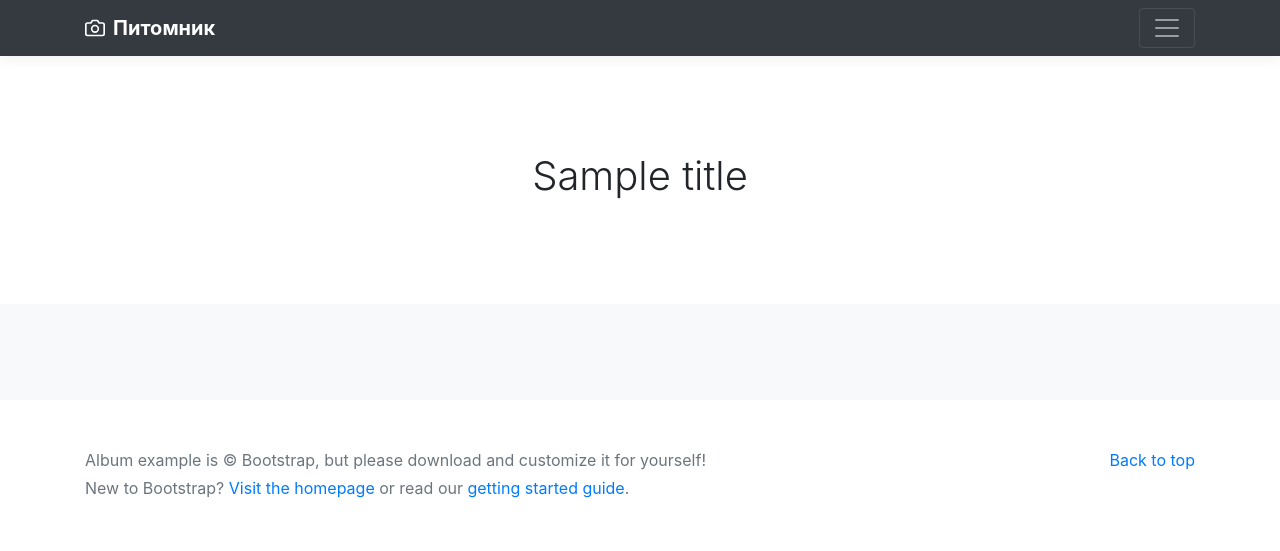
After one commit to cosmonavtom/Shelter_CBV, a Django app: template dogs/templates/dogs/base.html in a window 1280 px wide. The commit adds this page. Shown: the top 551 px of the page. Run offline with Django 5.2, Linux system fonts and the light colour scheme; the template is opened without the code that fills it: most values are stand-ins (such as "Sample title", 1, 10 or a date in 2020); some libraries are stand-ins or nearby versions.

Commit message:
Создан CRUD и urls для него

```diff
--- /dev/null
+++ b/dogs/templates/dogs/base.html
@@ -0,0 +1,93 @@
+{% load static %}
+<!doctype html>
+<html lang="en">
+<head>
+    <meta charset="utf-8">
+    <meta name="viewport" content="width=device-width, initial-scale=1, shrink-to-fit=no">
+    <title>{{ title }}</title>
+    <!-- Bootstrap core CSS -->
+    <link href="{% static 'css/bootstrap.min.css' %}" rel="stylesheet">
+    <!-- Custom styles for this template -->
+    <link href="{% static 'css/album.css' %}" rel="stylesheet">
+</head>
+
+<body>
+
+<header>
+    <div class="collapse bg-dark" id="navbarHeader">
+        <div class="container">
+            <div class="row">
+                <div class="col-sm-8 col-md-7 py-4">
+                    <h4 class="text-white">About</h4>
+                    <p class="text-muted">Add some information about the album below, the author, or any other
+                        background context. Make it a few sentences long so folks can pick up some informative tidbits.
+                        Then, link them off to some social networking sites or contact information.</p>
+                </div>
+                <div class="col-sm-4 offset-md-1 py-4">
+                    <h4 class="text-white">Меню</h4>
+                    <ul class="list-unstyled">
+                        <li><a href="{% url 'dogs:index' %}" class="text-white">Главная</a></li>
+                        <li><a href="{% url 'dogs:categories' %}" class="text-white">Породы</a></li>
+                        <li><a href="{% url 'dogs:list_dogs' %}" class="text-white">Собаки</a></li>
+                        <li><a href="{% url 'dogs:create_dog' %}" class="text-white">Добавить собаку</a></li>
+                    </ul>
+                </div>
+            </div>
+        </div>
+    </div>
+    <div class="navbar navbar-dark bg-dark box-shadow">
+        <div class="container d-flex justify-content-between">
+            <a href="#" class="navbar-brand d-flex align-items-center">
+                <svg xmlns="http://www.w3.org/2000/svg" width="20" height="20" viewBox="0 0 24 24" fill="none"
+                     stroke="currentColor" stroke-width="2" stroke-linecap="round" stroke-linejoin="round" class="mr-2">
+                    <path d="M23 19a2 2 0 0 1-2 2H3a2 2 0 0 1-2-2V8a2 2 0 0 1 2-2h4l2-3h6l2 3h4a2 2 0 0 1 2 2z"></path>
+                    <circle cx="12" cy="13" r="4"></circle>
+                </svg>
+                <strong>Питомник</strong>
+            </a>
+            <button class="navbar-toggler" type="button" data-toggle="collapse" data-target="#navbarHeader"
+                    aria-controls="navbarHeader" aria-expanded="false" aria-label="Toggle navigation">
+                <span class="navbar-toggler-icon"></span>
+            </button>
+        </div>
+    </div>
+</header>
+<main role="main">
+    <section class="jumbotron text-center">
+        <div class="container">
+            <h1 class="jumbotron-heading">{{ title }}</h1>
+        </div>
+    </section>
+
+    <div class="album py-5 bg-light">
+        <div class="container">
+            {% block content %}
+            {% endblock %}
+        </div>
+    </div>
+
+</main>
+
+<footer class="text-muted">
+    <div class="container">
+        <p class="float-right">
+            <a href="#">Back to top</a>
+        </p>
+        <p>Album example is &copy; Bootstrap, but please download and customize it for yourself!</p>
+        <p>New to Bootstrap? <a href="../../">Visit the homepage</a> or read our <a href="../../getting-started/">getting
+            started guide</a>.</p>
+    </div>
+</footer>
+
+<!-- Bootstrap core JavaScript
+================================================== -->
+<!-- Placed at the end of the document so the pages load faster -->
+<script src="https://code.jquery.com/jquery-3.2.1.slim.min.js"
+        integrity="sha384-KJ3o2DKtIkvYIK3UENzmM7KCkRr/rE9/Qpg6aAZGJwFDMVNA/GpGFF93hXpG5KkN"
+        crossorigin="anonymous"></script>
+<script>window.jQuery || document.write('<script src="../../assets/js/vendor/jquery-slim.min.js"><\/script>')</script>
+<script src="{% static 'js/popper.min.js' %}"></script>
+<script src="{% static 'js/bootstrap.min.js' %}"></script>
+<script src="{% static 'js/holder.min.js' %}"></script>
+</body>
+</html>
```
Also changed, not shown: dogs/templates/dogs/categories.html (+22 -12 lines), dogs/templates/dogs/create.html (+29 -9 lines), dogs/templates/dogs/includes/inc_category.html (added, +13 -0 lines), dogs/templatetags/my_tags.py (added, +10 -0 lines), dogs/urls.py (+6 -3 lines), dogs/views.py (+34 -1 lines), dogs/forms.py (line endings or trailing spaces).
